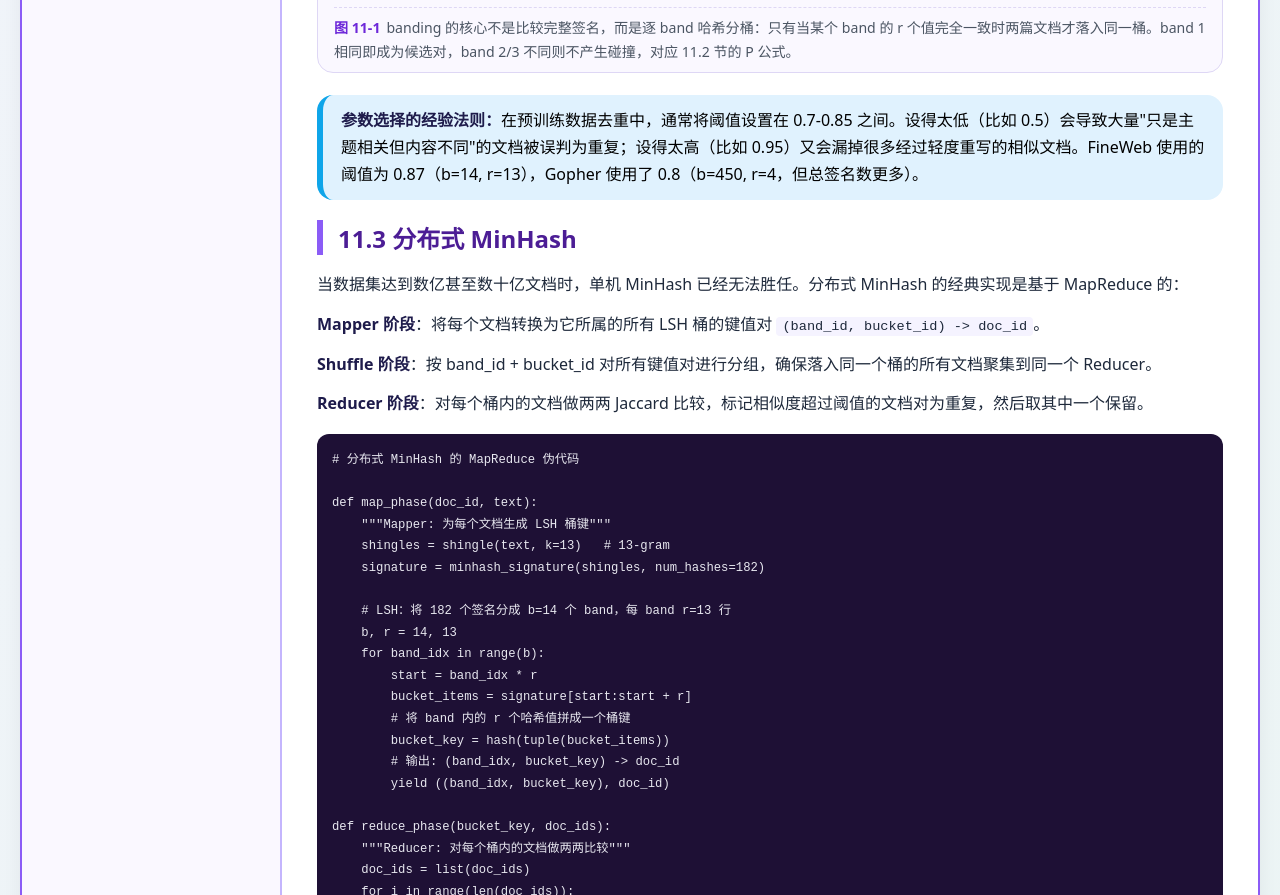
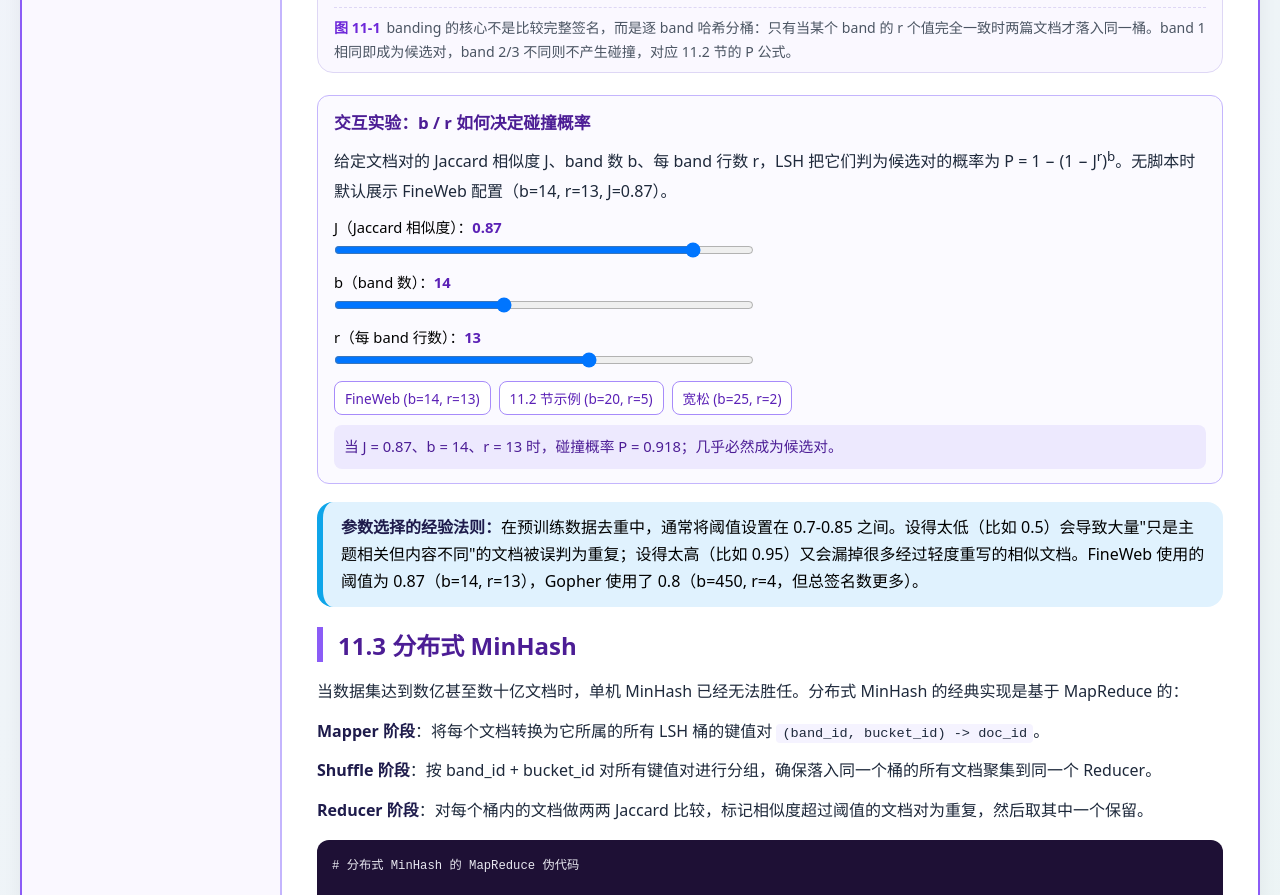
Before and after one commit to 1998x-stack/pretraining-dataset-tutorial, a plain HTML site: page 11.html in a window 1280 px wide. Shown: the part 2874-3769 px from the top of the page. Drawn offline with Linux system fonts and the light colour scheme.

Commit message:
feat(pretraining-dataset-tutorial): 第11章 LSH 碰撞概率交互实验

```diff
--- a/11.html
+++ b/11.html
@@ -5,7 +5,7 @@
     <meta name="viewport" content="width=device-width, initial-scale=1.0, maximum-scale=1.5, user-scalable=yes">
     <title>第11章 模糊去重：MinHash与LSH原理</title>
     <link rel="stylesheet" href="theme.css">
-    <style>table{width:100%;max-width:100%;border-collapse:collapse}pre{overflow-x:auto;max-width:100%}.math-scroll{overflow-x:auto;max-width:100%}img,svg{max-width:100%}@media(max-width:480px){table{table-layout:fixed}th,td{overflow-wrap:anywhere}}</style>
+    <style>table{width:100%;max-width:100%;border-collapse:collapse}pre{overflow-x:auto;max-width:100%}.math-scroll{overflow-x:auto;max-width:100%}img,svg{max-width:100%}@media(max-width:480px){table{table-layout:fixed}th,td{overflow-wrap:anywhere}}.ex{border:1px solid #c4b5fd;background:#fbfaff;border-radius:12px;padding:14px 16px;margin:18px 0}.ex h3{margin:0 0 6px;font-size:1.05rem;color:#4c1d95}.ex-row{margin:8px 0}.ex-row label{display:block;font-size:.92rem;margin-bottom:4px}.ex-row input[type=range]{width:100%;max-width:420px}.ex-row output{font-variant-numeric:tabular-nums;font-weight:700;color:#5b21b6}.ex-presets{display:flex;flex-wrap:wrap;gap:8px}.ex-presets button{font:inherit;font-size:.85rem;padding:6px 10px;border:1px solid #a78bfa;background:#fff;color:#5b21b6;border-radius:8px;cursor:pointer}.ex-presets button:focus-visible{outline:3px solid #7c3aed;outline-offset:2px}.ex-out{margin:10px 0 0;padding:8px 10px;background:#ede9fe;border-radius:8px;font-size:.92rem;color:#4c1d95}</style>
 </head>
 <body>
 <a class="skip-link" href="#content">跳转至正文</a>
@@ -228,6 +228,29 @@ def estimate_jaccard(sig_a: list, sig_b: list) -> float:
             <figcaption><span class="fig-label">图 11-1</span>banding 的核心不是比较完整签名，而是逐 band 哈希分桶：只有当某个 band 的 r 个值完全一致时两篇文档才落入同一桶。band 1 相同即成为候选对，band 2/3 不同则不产生碰撞，对应 11.2 节的 P 公式。</figcaption>
         </figure>
 
+        <section class="ex" aria-labelledby="lsh-ex-h">
+            <h3 id="lsh-ex-h">交互实验：b / r 如何决定碰撞概率</h3>
+            <p>给定文档对的 Jaccard 相似度 J、band 数 b、每 band 行数 r，LSH 把它们判为候选对的概率为 P = 1 − (1 − J<sup>r</sup>)<sup>b</sup>。无脚本时默认展示 FineWeb 配置（b=14, r=13, J=0.87）。</p>
+            <div class="ex-row">
+                <label for="lsh-j">J（Jaccard 相似度）：<output id="lsh-j-out" for="lsh-j">0.87</output></label>
+                <input id="lsh-j" type="range" min="0" max="1" step="0.01" value="0.87">
+            </div>
+            <div class="ex-row">
+                <label for="lsh-b">b（band 数）：<output id="lsh-b-out" for="lsh-b">14</output></label>
+                <input id="lsh-b" type="range" min="2" max="32" step="1" value="14">
+            </div>
+            <div class="ex-row">
+                <label for="lsh-r">r（每 band 行数）：<output id="lsh-r-out" for="lsh-r">13</output></label>
+                <input id="lsh-r" type="range" min="2" max="20" step="1" value="13">
+            </div>
+            <div class="ex-row ex-presets" role="group" aria-label="参数预设">
+                <button type="button" data-j="0.87" data-b="14" data-r="13">FineWeb (b=14, r=13)</button>
+                <button type="button" data-j="0.8" data-b="20" data-r="5">11.2 节示例 (b=20, r=5)</button>
+                <button type="button" data-j="0.5" data-b="25" data-r="2">宽松 (b=25, r=2)</button>
+            </div>
+            <p id="lsh-out" class="ex-out" aria-live="polite">当 J = 0.87、b = 14、r = 13 时，碰撞概率 P ≈ 0.999，绝大多数相似度 ≥ 0.87 的文档对都会成为候选。</p>
+        </section>
+
         <div class="tip">
             <strong>参数选择的经验法则：</strong>在预训练数据去重中，通常将阈值设置在 0.7-0.85 之间。设得太低（比如 0.5）会导致大量"只是主题相关但内容不同"的文档被误判为重复；设得太高（比如 0.95）又会漏掉很多经过轻度重写的相似文档。FineWeb 使用的阈值为 0.87（b=14, r=13），Gopher 使用了 0.8（b=450, r=4，但总签名数更多）。
         </div>
@@ -380,5 +403,25 @@ for stats in dedup.stats():
     </article></main>
 </div>
 </div>
+<script>
+(function(){
+  var j=document.getElementById('lsh-j'),b=document.getElementById('lsh-b'),r=document.getElementById('lsh-r');
+  if(!j||!b||!r)return;
+  var jo=document.getElementById('lsh-j-out'),bo=document.getElementById('lsh-b-out'),ro=document.getElementById('lsh-r-out'),out=document.getElementById('lsh-out');
+  function fmt(x){return x<0.001?'<0.001':(x>0.999?'≈1.000':x.toFixed(3));}
+  function render(){
+    var J=parseFloat(j.value),B=parseInt(b.value,10),R=parseInt(r.value,10);
+    var P=1-Math.pow(1-Math.pow(J,R),B);
+    jo.textContent=J.toFixed(2);bo.textContent=B;ro.textContent=R;
+    out.textContent='当 J = '+J.toFixed(2)+'、b = '+B+'、r = '+R+' 时，碰撞概率 P = '+fmt(P)+'；'+
+      (P>=0.9?'几乎必然成为候选对。':P>=0.5?'约半数情况下成为候选对。':'大概率被漏掉（假阴性）。');
+  }
+  [j,b,r].forEach(function(el){el.addEventListener('input',render);});
+  document.querySelectorAll('.ex-presets button').forEach(function(btn){
+    btn.addEventListener('click',function(){j.value=btn.dataset.j;b.value=btn.dataset.b;r.value=btn.dataset.r;render();});
+  });
+  render();
+})();
+</script>
 </body>
 </html>
```
